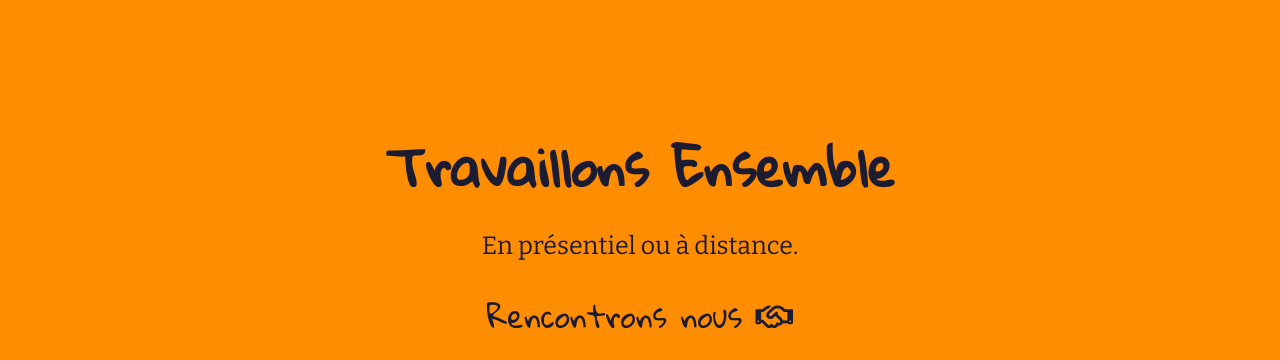
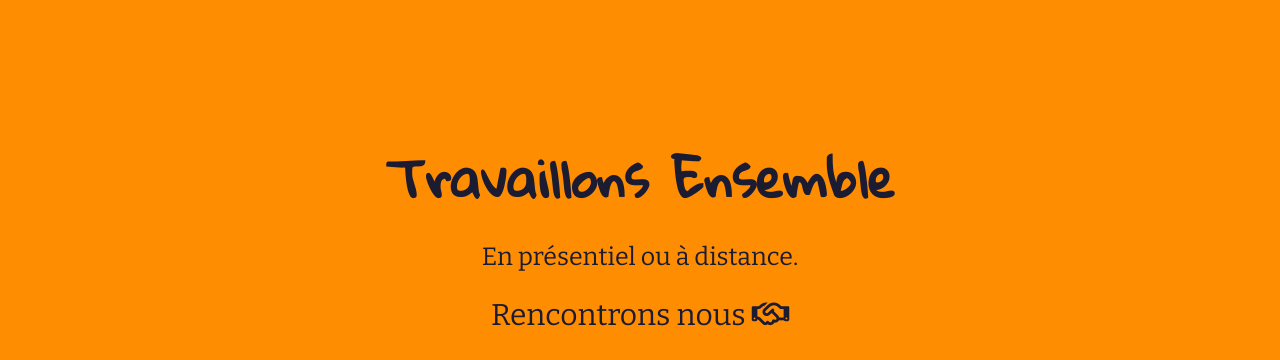
Before and after one commit to JnniferV/Portfolio, a plain HTML site: page index.html in a window 1280 px wide. Shown: the part 1680-2040 px from the top of the page. Drawn offline with nearby package versions, Linux system fonts and the light colour scheme.

Commit message:
Update font style.css

```diff
--- a/style.css
+++ b/style.css
@@ -601,7 +601,6 @@ transform:rotateY(45deg) translateZ(540px) scale(1)
 }
 .meeting {
   font-size: 30px;
-  font-family: 'Gloria Hallelujah', sans-serif;
   margin-top: 0;
 }
 .shadow {
```
